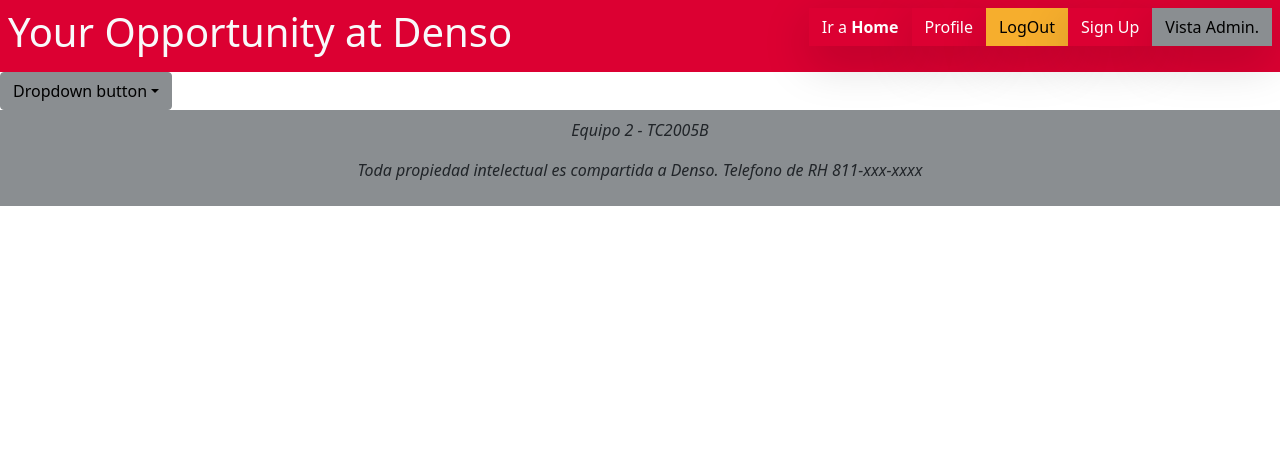
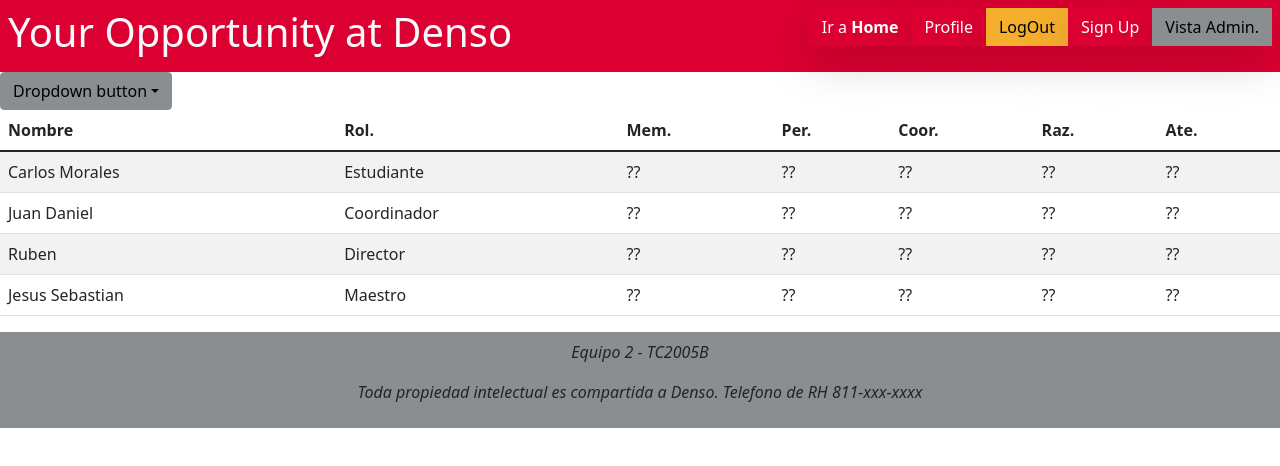
Before and after one commit to jaiovi/Denso-Git, a React (Create React App) app: page /VistaAdmin in a window 1280 px wide. Shown: the top 466 px of the page. Built offline with nearby package versions, Linux system fonts and the light colour scheme.

Commit message:
Creacion de dropdown junto la tabla

```diff
--- a/src/pages/VistaAdmin.js
+++ b/src/pages/VistaAdmin.js
@@ -1,6 +1,5 @@
 import React from "react";
-
-///candidato/<mylocation>/<mydepartment>tabla
+//candidato/<mylocation>/<mydepartment>tabla
 
 function VistaAdmin() {
 
@@ -13,29 +12,9 @@
                     <li><a class="dropdown-item" href="#">Action</a></li>
                     <li><a class="dropdown-item" href="#">Another action</a></li>
                     <li><a class="dropdown-item" href="#">Something else here</a></li>
-                    </ul>
-                    </div>
-
-
-
-        /*<div className="VistaAdmin">
-            <Dropdown isOpen={dropdown} toggle={abrirCerrarDropdown}>
-            <DropdownToggle>
-                Dropdown Ejemplo
-            </DropdownToggle>
-            <DropdownMenu>
-                <DropdownItem>Accion 1</DropdownItem>
-                <DropdownItem>Accion 2 </DropdownItem>
-                <DropdownItem>Accion 3</DropdownItem>
-                <DropdownItem>Accion 4</DropdownItem>
-            </DropdownMenu>
-
-            </Dropdown>
-        </div>*/
-    /*return(
-        <>
-        <title>Bienvenido</title>
-        <table className="table table-striped">
+                </ul>
+            <title>Bienvenido</title>
+            <table className="table table-striped">
             <thead>
                 <tr>
                     <th>Nombre</th>
@@ -87,7 +66,13 @@
 
 </tbody>
         </table>
-        </>*/
+
+
+
+
+
+
+        </div>
     );
 }
 
```
